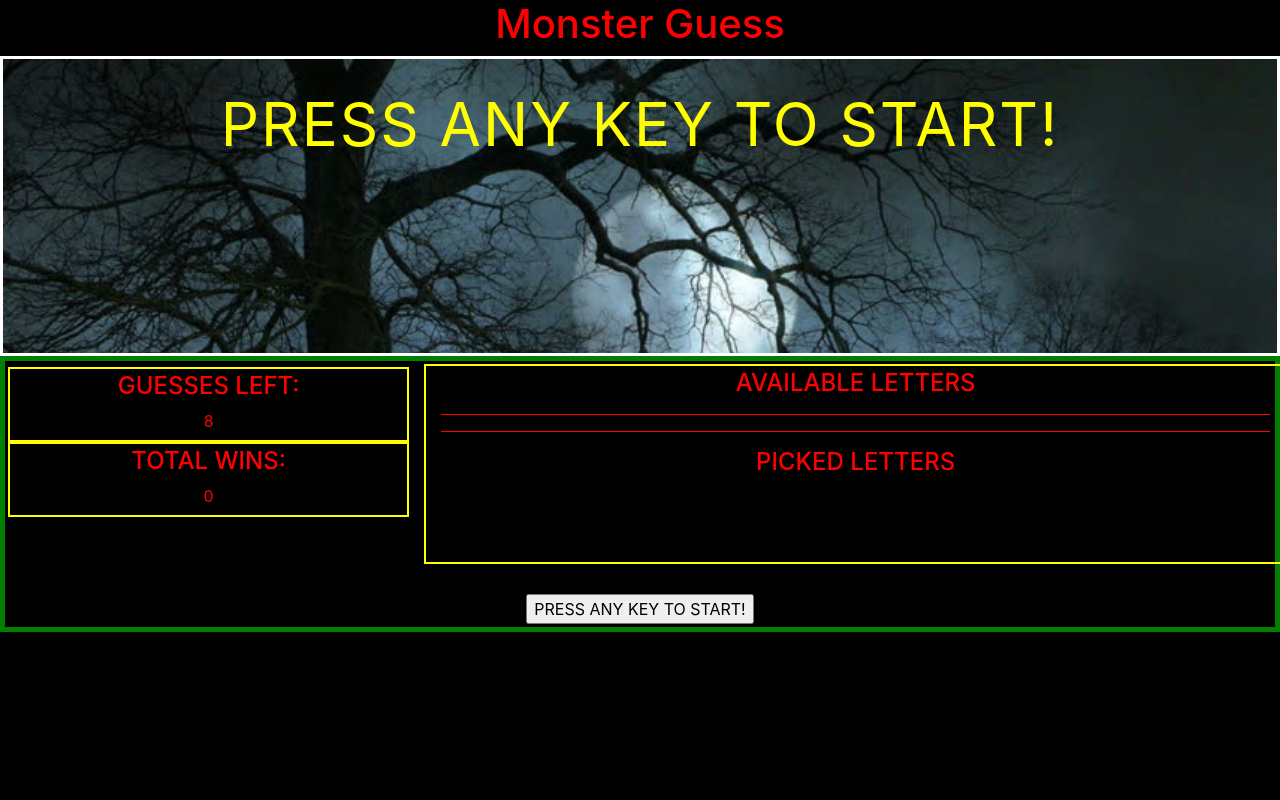
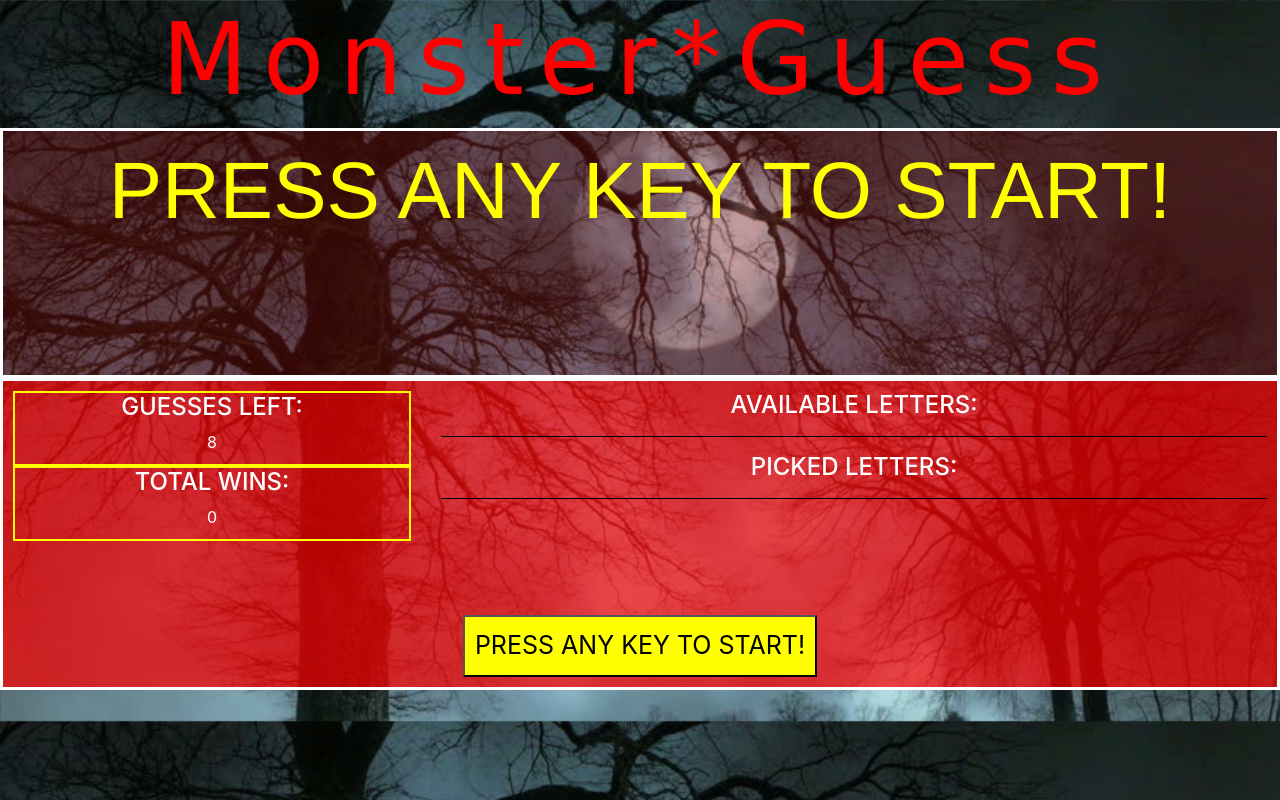
Before and after one commit to JoseaphMankin/Word-Guess-Game, a plain HTML site: page index.html in a window 1280 px wide. Drawn offline with nearby package versions, Linux system fonts and the light colour scheme; a web font is replaced by a local one.

Commit message:
CSS Revisions

```diff
--- a/assets/css/style.css
+++ b/assets/css/style.css
@@ -1,33 +1,40 @@
+@import url('https://fonts.googleapis.com/css?family=Butcherman');
+
 body{
-    background-color: black;
+    text-align: center;
+    background-size:cover;
+}
+
+h1{
+    font-family: 'Butcherman', cursive;
+    font-size: 75pt;
     color: red;
-    text-align: center;
+    letter-spacing: 15px;
 }
 
 hr{
-    border-color: red;
+    border-color: black;
 }
 
-div{
-    padding: 3px;
-}
 
 .puzzleDiv{
-    background-image: url("../images/spookytrees.jpg");
-    background-size:cover;
+    font-family: 'Franklin Gothic Medium', 'Arial Narrow', Arial, sans-serif;
     color: yellow;
     border: 3px solid white;
-    height: 300px;
-    padding: 20px;
+    height: 250px;
     width: 100%;
-    font-size: 60px;
-    letter-spacing: 2px;
+    font-size: 80px;
+    background-color: rgba(124, 8, 8, 0.4);
+    word-wrap: break-word;
 }
 
 .dashboard{
-    border: 5px solid green;
-    padding: 0px;
+    color: white;
+    border: 3px solid white;
+    padding: 10px;
     margin: 0px;
+    background-color: rgba(255, 0, 0, 0.7);
+
 }
 
 .innerDiv{
@@ -36,8 +43,22 @@ div{
 }
 
 .letters{
-    border: 2px solid yellow;
     height: 200px;
     font-size: 16pt;
+}
 
+.instructions{
+    font-size: 25px;
 }
+
+input{
+    background-color: yellow;
+    color: black;
+    padding: 10px;
+}
+
+input:hover {
+    background-color: red;
+    color: white;
+    transition: .5s;
+}
--- a/assets/javascript/game.js
+++ b/assets/javascript/game.js
@@ -58,7 +58,7 @@ function despacer() {
     puzzle_div.innerHTML = secret.join(" ");
     lives_span.innerHTML = strikes;
     wins_p.innerHTML = wins;
-        instructions_span.innerHTML = "Please Select A Letter";
+    instructions_span.innerHTML = ('<input id="resetButton" type="button" value="PLEASE TYPE A LETTER!" onclick="reset();" />');
     availLetters_span.innerHTML = available.join(" ");
     pickedLtrs_span.innerHTML = pickedLtrs.join(" ");
     despacer();
@@ -84,20 +84,13 @@ function despacer() {
 
     puzzle_div.innerHTML = secret.join(" ");
     lives_span.innerHTML = strikes;
-        instructions_span.innerHTML = "Please Select A Letter";
+    instructions_span.innerHTML = ('<input id="resetButton" type="button" value="PLEASE TYPE A LETTER!" onclick="reset();" />');
     availLetters_span.innerHTML = available.join(" ");
     pickedLtrs_span.innerHTML = pickedLtrs.join(" ");
     despacer();
     play();
     rain_audio.play();
 }
-
-    //If Functions for only allowing letters from "Available" Array
-
-    if (!(userGuess.includes(userGuess))) {
-        pickedLtrs.push(userGuess);
-    }
-
 
 //Main Play Sequence
 
@@ -119,6 +112,13 @@ function despacer() {
             pickedLtrs_span.innerHTML = pickedLtrs.join(" ");
         }
 
+        //If Functions for only allowing letters from "Available" Array
+
+        if (!(userGuess.includes(userGuess))) {
+            pickedLtrs.push(userGuess);
+        }
+
+
         //if the Guessed letter isn't an index of word, remove 1 from the strike pool. If hits Zero, you lose
 
         if (word.indexOf(userGuess) < 0) {
@@ -126,7 +126,8 @@ function despacer() {
             lives_span.innerHTML = strikes;
             if (strikes == 0) {
                 // instructions_span.innerHTML = "YOU LOSE! PLAY AGAIN?";
-                    instructions_span.innerHTML = ('<input id="resetButton" type="button" value="YOU LOSE! CLICK TO PLAY AGAIN!" onclick="reset();" />');
+                instructions_span.innerHTML = ('<input id="resetButton" type="button" value="YOU LOSE! CLICK HERE TO PLAY AGAIN!" onclick="reset();" />');
+                puzzle_div.innerHTML = word;
                 laugh_audio.play();
                 //Rework this into a on screen button
                 // let playAgain = confirm("YOU LOSE. The Answer was " + word + "\n Do you want to play again?");
@@ -151,7 +152,7 @@ function despacer() {
                     if (secret.indexOf("_ ") == -1) {
                         wins++;
                         wins_p.innerHTML = wins;
-                            instructions_span.innerHTML = ('<input id="resetButton" type="button" value="YOU GOT IT! CLICK TO PLAY AGAIN!" onclick="reset();" />');
+                        instructions_span.innerHTML = ('<input id="resetButton" type="button" value="YOU GOT IT! CLICK HERE TO PLAY AGAIN!" onclick="reset();" />');
                         haunting_audio.play();
                         //Rework this into a screen button
                         // let playAgain = confirm("YOU WIN. The Answer was " + word + "\n Do you want to play again?");
--- a/index.html
+++ b/index.html
@@ -12,9 +12,10 @@
 
 </head>
 
-<body onload>
+<body onload background="assets/images/spookytrees.jpg">
+
     <header>
-        <h1>Monster Guess</h1>
+        <h1>Monster*Guess</h1>
     </header>
 
     <div class="puzzleDiv">
@@ -37,12 +38,13 @@
             </div>
 
             <div class="col-8 letters">
-                <h4>AVAILABLE LETTERS</h4>
-                <hr>
+                <h4>AVAILABLE LETTERS:</h4>
+
                 <span class=availLetters></span>
                 <hr>
-                <h4>PICKED LETTERS</h4>
+                <h4>PICKED LETTERS:</h4>
                 <span class=pickedLtrs></span>
+                <hr>
             </div>
 
         </div>
```
Lines whose indentation alone changed are shown as unchanged.
